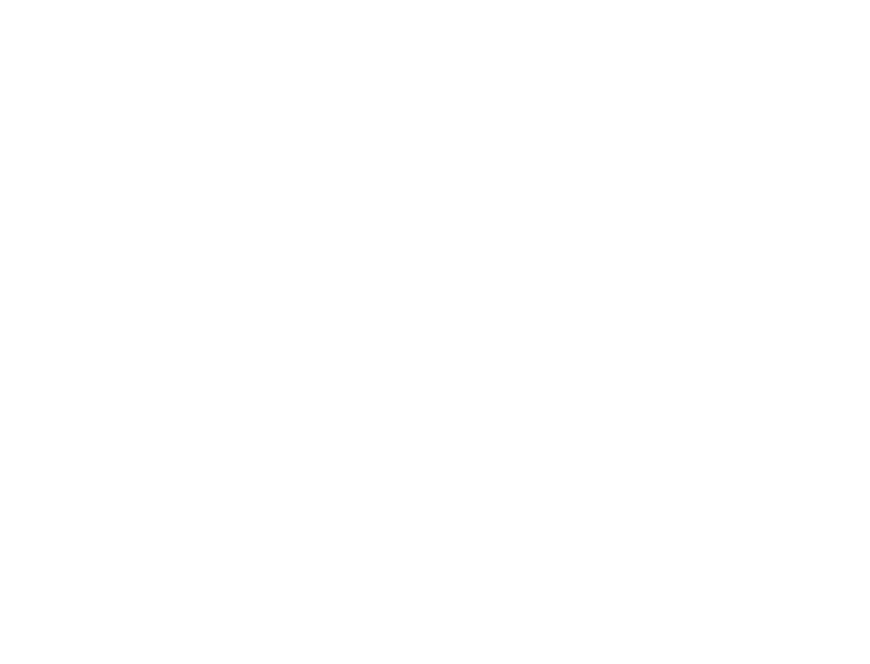
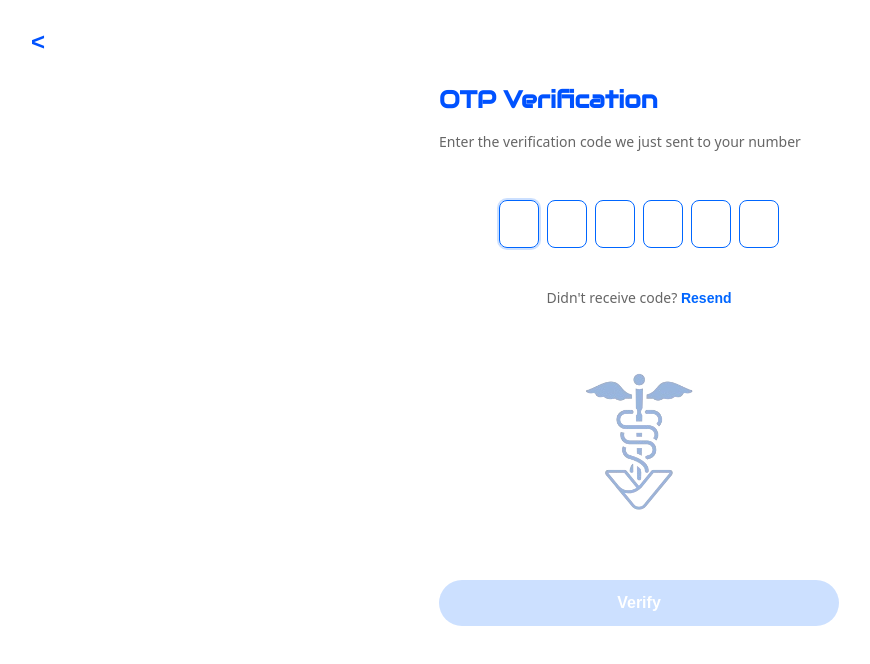
Before and after one commit to Chandru047/Trygve-Frontend, a React (Vite) app: page /verify-code in a window 1280 px wide. Before the commit this address had no page. Shown: the top 664 px of the page, without its empty margins (1-871 px from the left). Built offline with nearby package versions, Linux system fonts and the light colour scheme.

Commit message:
Implement Otp Verfication

```diff
--- a/src/App.tsx
+++ b/src/App.tsx
@@ -2,6 +2,7 @@
 import PhoneVerificationPage from './pages/PhoneVerificationPage';
 import LandingPage from './pages/LandingPage';
 import HomePage from './pages/HomePage';
+import OtpSignUp from './pages/OtpSignUp';
 import './App.css'
 
 function App() {
@@ -12,6 +13,7 @@
         <Route path="/" element={<LandingPage />} />
         <Route path="/home" element={<HomePage />} />
         <Route path="/signup" element={<PhoneVerificationPage />} />
+        <Route path="/verify-code" element={<OtpSignUp />} />
       </Routes>
     </Router>
   )
--- /dev/null
+++ b/src/components/OtpVerficationComponent.tsx
@@ -0,0 +1,133 @@
+import React, { useState, useEffect, useRef } from 'react';
+import { useNavigate, useLocation } from 'react-router-dom';
+import '../styles/OtpVerficationComponent.css';
+
+interface OTPVerificationPageProps {
+  title: string;
+  subtitle: string;
+  buttonText: string;
+  onVerify?: (otp: string, phoneNumber: string) => void;
+}
+
+const OTPVerificationPage: React.FC<OTPVerificationPageProps> = ({
+    title,
+    subtitle,
+    buttonText,
+    onVerify
+}) => {
+  const navigate = useNavigate();
+  const location = useLocation();
+  const [otp, setOtp] = useState(['', '', '', '', '', '']);
+  const [phoneNumber, setPhoneNumber] = useState<string>('');
+  const inputRefs = useRef<(HTMLInputElement | null)[]>([]);
+
+  useEffect(() => {
+    // Get phone number from location state
+    if (location.state && location.state.phoneNumber) {
+      setPhoneNumber(location.state.phoneNumber);
+    }
+
+    // Focus on first input when component mounts
+    if (inputRefs.current[0]) {
+      inputRefs.current[0].focus();
+    }
+  }, [location.state]);
+
+  const handleBack = () => {
+    navigate(-1);
+  };
+
+  const handleChange = (index: number, value: string) => {
+    // Only allow digits
+    if (!/^\d*$/.test(value)) return;
+
+    // Update the OTP digit
+    const newOtp = [...otp];
+    newOtp[index] = value;
+    setOtp(newOtp);
+
+    // Move focus to next input if current input is filled
+    if (value !== '' && index < 5 && inputRefs.current[index + 1]) {
+      inputRefs.current[index + 1]?.focus();
+    }
+  };
+
+  const handleKeyDown = (index: number, e: React.KeyboardEvent<HTMLInputElement>) => {
+    // Move focus to previous input on backspace if current input is empty
+    if (e.key === 'Backspace' && otp[index] === '' && index > 0 && inputRefs.current[index - 1]) {
+      inputRefs.current[index - 1]?.focus();
+    }
+  };
+
+  const handleVerify = () => {
+    const otpString = otp.join('');
+    if (otpString.length === 6) {
+      if (onVerify) {
+        onVerify(otpString,phoneNumber);
+      } else {
+        console.log(`Verifying OTP: ${otpString} for phone number: ${phoneNumber}`);
+        // Default verification logic - navigate to success page or dashboard
+        // navigate('/dashboard');
+      }
+    }
+  };
+
+  const handleResendCode = () => {
+    alert(`Resending code to phone number: ${phoneNumber}`);
+    // Add your logic for resending code here
+  };
+
+  return (
+    <div className="verification-container">
+      <div className="verification-header">
+        <button className="back-button" onClick={handleBack}>
+          &lt;
+        </button>
+      </div>
+
+      <div className="verification-content">
+        <h1 className="verification-title">{title}</h1>
+        <p className="verification-subtitle">
+          {subtitle} <span className="masked-phone">{phoneNumber ? `+91 ${phoneNumber.substring(0, 3)}*****${phoneNumber.substring(8)}` : ''}</span>
+        </p>
+
+        <div className="otp-input-container">
+          {otp.map((digit, index) => (
+            <input
+              key={index}
+              ref={el => { inputRefs.current[index] = el; }}
+              type="text"
+              maxLength={1}
+              value={digit}
+              onChange={(e) => handleChange(index, e.target.value)}
+              onKeyDown={(e) => handleKeyDown(index, e)}
+              className="otp-input"
+            />
+          ))}
+        </div>
+
+        <p className="resend-text">
+          Didn't receive code? <button className="resend-button" onClick={handleResendCode}>Resend</button>
+        </p>
+
+        <div className="page-center-content">
+          <div className="caduceus-icon">
+            <img src="/HomePage/caduceus.png" alt="Medical symbol" className="caduceus-image" />
+          </div>
+
+          <div className="bottom-actions">
+            <button
+              className="verify-button"
+              onClick={handleVerify}
+              disabled={otp.join('').length !== 6}
+            >
+              {buttonText}
+            </button>
+          </div>
+        </div>
+      </div>
+    </div>
+  );
+};
+
+export default OTPVerificationPage;
--- /dev/null
+++ b/src/pages/OtpSignUp.tsx
@@ -0,0 +1,18 @@
+import OtpVerficationComponent from '../components/OtpVerficationComponent';
+const OTPVerificationWrapper = () => {
+  return (
+    <OtpVerficationComponent
+      title="OTP Verification"
+      subtitle="Enter the verification code we just sent to your number"
+      buttonText="Verify"
+      onVerify={(otp, phoneNumber) => {
+        // Custom verification logic
+        alert(`Verifying OTP: ${otp} for ${phoneNumber}`);
+        // Navigate on successful verification
+        // navigate('/success');
+      }}
+    />
+  );
+};
+
+export default OTPVerificationWrapper;
--- a/src/pages/PhoneVerificationPage.tsx
+++ b/src/pages/PhoneVerificationPage.tsx
@@ -13,8 +13,8 @@
     const handleSendCode = () => {
         // Here you would implement the actual code sending logic
         console.log(`Sending code to: +91 ${phoneNumber}`);
-        // Then you could navigate to a code verification page
-        // navigate('/verify-code');
+        //Then you could navigate to a code verification page
+        navigate('/verify-code', { state: { phoneNumber: phoneNumber } });
     };
 
     return (
@@ -49,7 +49,7 @@
 
                 <div className="page-center-content">
                     <div className="caduceus-icon">
-                        <img src="/caduceus.png" alt="Medical symbol" className="caduceus-image" />
+                        <img src="/HomePage/caduceus.png" alt="Medical symbol" className="caduceus-image" />
                     </div>
 
                     <div className="bottom-actions">
--- /dev/null
+++ b/src/styles/OtpVerficationComponent.css
@@ -0,0 +1,109 @@
+.otp-input-container {
+  display: flex;
+  justify-content: center;
+  gap: 8px;
+  margin: 24px 0;
+  position: relative;
+  z-index: 10; /* Higher z-index to appear above logo */
+}
+
+.otp-input {
+  width: 40px;
+  height: 48px;
+  border: 1px solid #0066FF;
+  border-radius: 8px;
+  font-size: 20px;
+  text-align: center;
+  color: #000;
+  background-color: transparent;
+  position: relative;
+  z-index: 10; /* Higher z-index to appear above logo */
+}
+
+.otp-input:focus {
+  outline: none;
+  box-shadow: 0 0 0 2px rgba(0, 102, 255, 0.2);
+}
+
+.masked-phone {
+  font-weight: 500;
+  position: relative;
+  z-index: 10;
+}
+
+.resend-text {
+  text-align: center;
+  margin: 16px 0;
+  font-size: 14px;
+  color: #666;
+  position: relative;
+  z-index: 10; /* Higher z-index to appear above logo */
+}
+
+.resend-button {
+  background: none;
+  border: none;
+  color: #0066FF;
+  font-weight: 600;
+  cursor: pointer;
+  padding: 0;
+  font-size: 14px;
+  position: relative;
+  z-index: 10; /* Higher z-index to appear above logo */
+}
+
+.caduceus-icon {
+  position: relative;
+  z-index: 1; /* Lower z-index for the logo */
+    margin-top: -200px;
+  margin-bottom: -20px; /* Changed from -40px to give space between logo and button */
+}
+
+.verification-title,
+.verification-subtitle {
+  position: relative;
+  z-index: 10; /* Higher z-index for text elements */
+}
+
+.bottom-actions {
+  position: relative;
+  z-index: 10; /* Higher z-index to appear above logo */
+  margin-top: -30px; /* Add top margin to create space after the logo */
+}
+
+.verify-button {
+  width: 100%;
+  padding: 14px;
+  background-color: #0066FF;
+  color: white;
+  border: none;
+  border-radius: 30px;
+  font-size: 16px;
+  font-weight: 600;
+  cursor: pointer;
+  margin-top: -200px; /* Changed from -20px to 0px to position button below logo */
+  position: relative;
+  z-index: 10; /* Higher z-index to appear above logo */
+}
+
+.verify-button:disabled {
+  background-color: #CCE0FF;
+  cursor: not-allowed;
+}
+
+/* To ensure the layout structure works correctly */
+.page-center-content {
+  position: relative; /* Create stacking context */
+}
+
+.verification-content {
+  position: relative;
+  z-index: 5; /* Create stacking context */
+}
+
+/* Back button needs to be above logo too */
+.verification-header,
+.back-button {
+  position: relative;
+  z-index: 10;
+}
--- a/src/styles/PhoneVerificationPage.css
+++ b/src/styles/PhoneVerificationPage.css
@@ -72,6 +72,8 @@
     max-width: 400px;
     margin-bottom: 10px;
     gap: 12px;
+    z-index: 10;
+    position: relative;
 }
 
 .country-code {
@@ -84,6 +86,8 @@
     gap: 6px;
     min-width: 65px;
     justify-content: center;
+    z-index: 10;
+    position: relative;
 }
 
 .country-flag {
@@ -99,6 +103,8 @@
     border-radius: 8px;
     font-size: 16px;
     outline: none;
+    z-index: 10;
+    position: relative;
 }
 
 .phone-input:focus {
@@ -123,6 +129,8 @@
     margin-bottom: 30px;
     width: 100%;
     flex: 1;
+    z-index: 0;
+    position: relative;
 }
 
 .caduceus-icon img {
```
